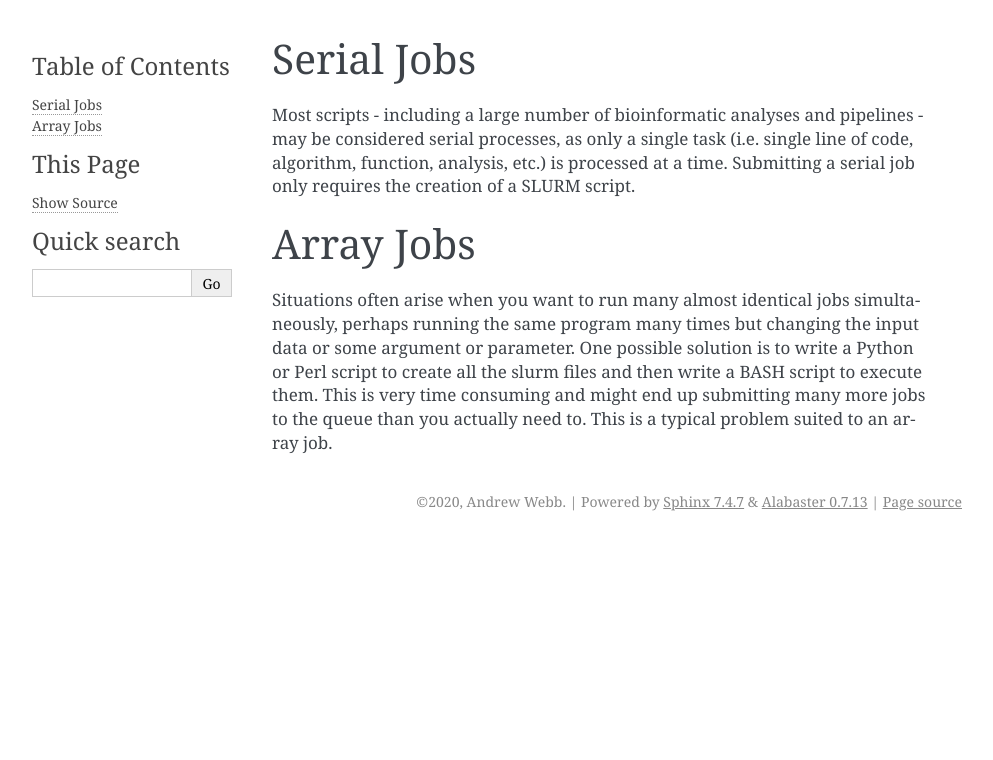
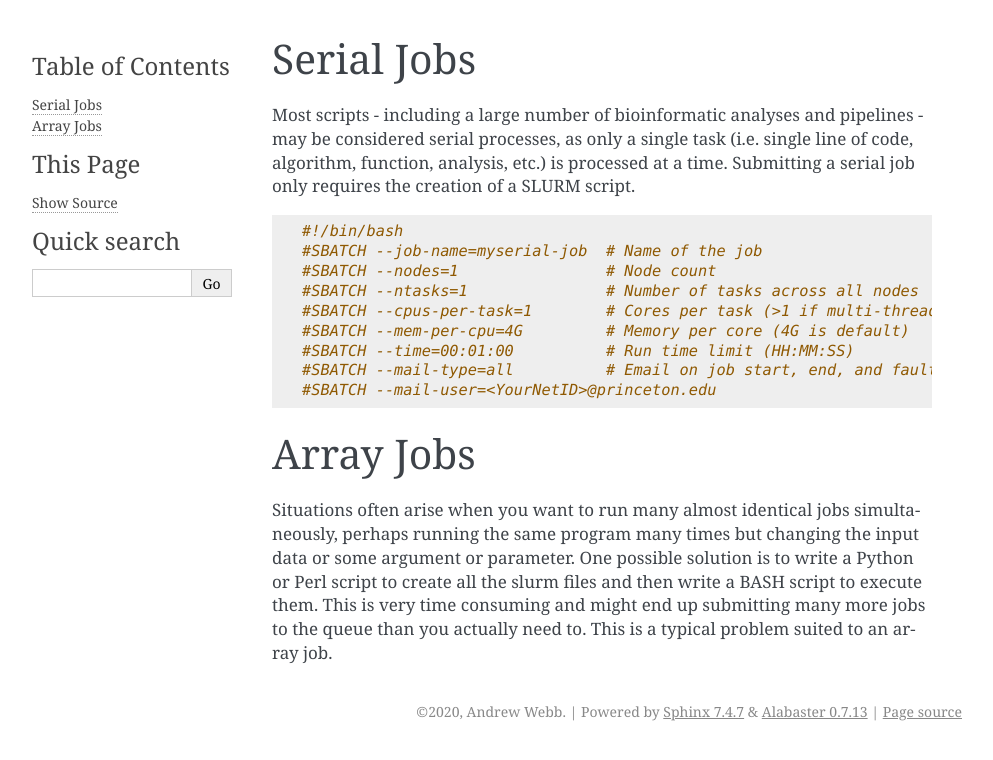
Before and after one commit to kocherlab/kocher_guides, a Sphinx documentation site: the page built from docs/Guides/SLURM.rst, in a window 1280 px wide. Shown: the top 760 px of the page, without its empty margins (148-1141 px from the left). Built offline with Sphinx 7.4.7, drawn with Linux system fonts in a browser that asks for light colours.

Commit message:
Updated SLURM guide

```diff
--- a/docs/Guides/SLURM.rst
+++ b/docs/Guides/SLURM.rst
@@ -4,9 +4,17 @@ Serial Jobs
 Most scripts - including a large number of bioinformatic analyses and pipelines - may be considered serial processes, as only a single task (i.e. single line of code, algorithm, function, analysis, etc.) is processed at a time. Submitting a serial job only requires the creation of a SLURM script.
 
 .. code-block:: bash
-	echo 'Hello world!'
-	echo 'This is my first SLURM script'
-	echo 'Behold the power of HPCs'
+
+   #!/bin/bash
+   #SBATCH --job-name=myserial-job  # Name of the job
+   #SBATCH --nodes=1                # Node count
+   #SBATCH --ntasks=1               # Number of tasks across all nodes
+   #SBATCH --cpus-per-task=1        # Cores per task (>1 if multi-threaded tasks)
+   #SBATCH --mem-per-cpu=4G         # Memory per core (4G is default)
+   #SBATCH --time=00:01:00          # Run time limit (HH:MM:SS)
+   #SBATCH --mail-type=all          # Email on job start, end, and fault
+   #SBATCH --mail-user=<YourNetID>@princeton.edu
+
 
 Array Jobs
 ----------
```
